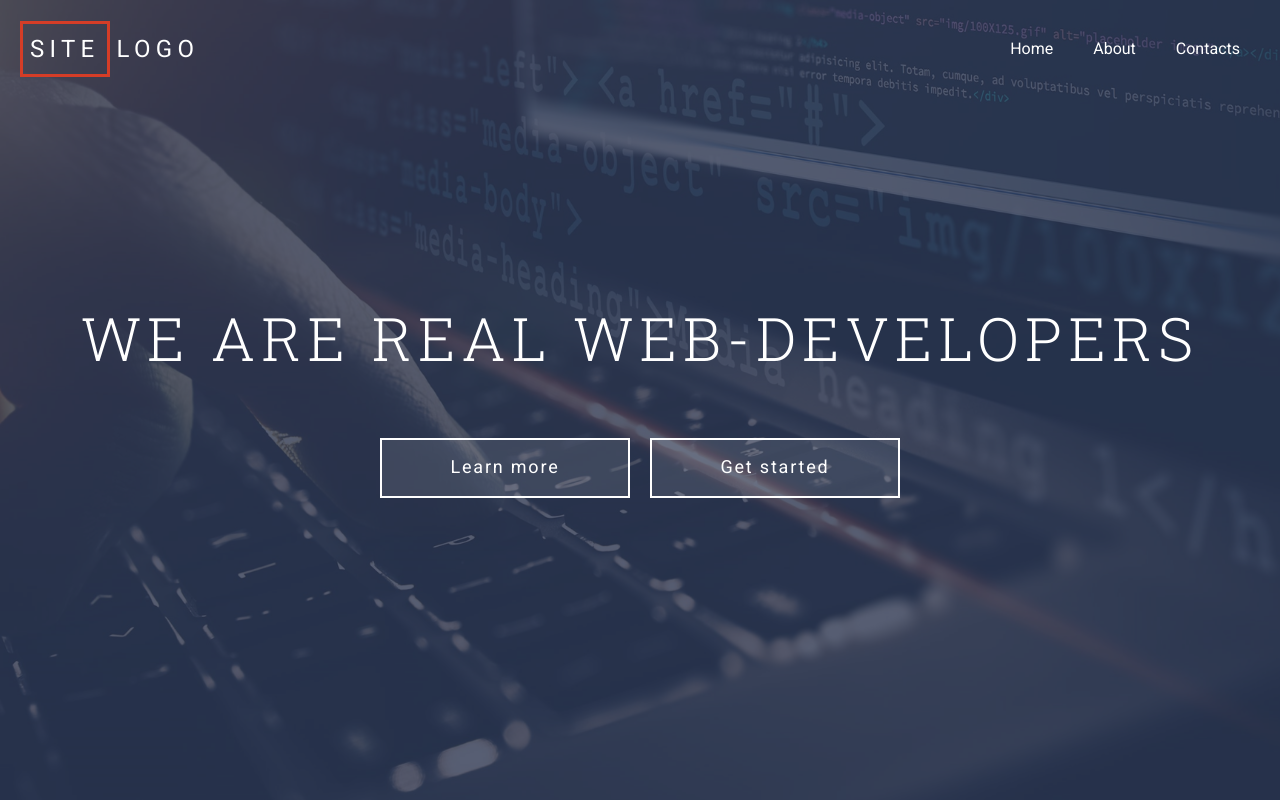
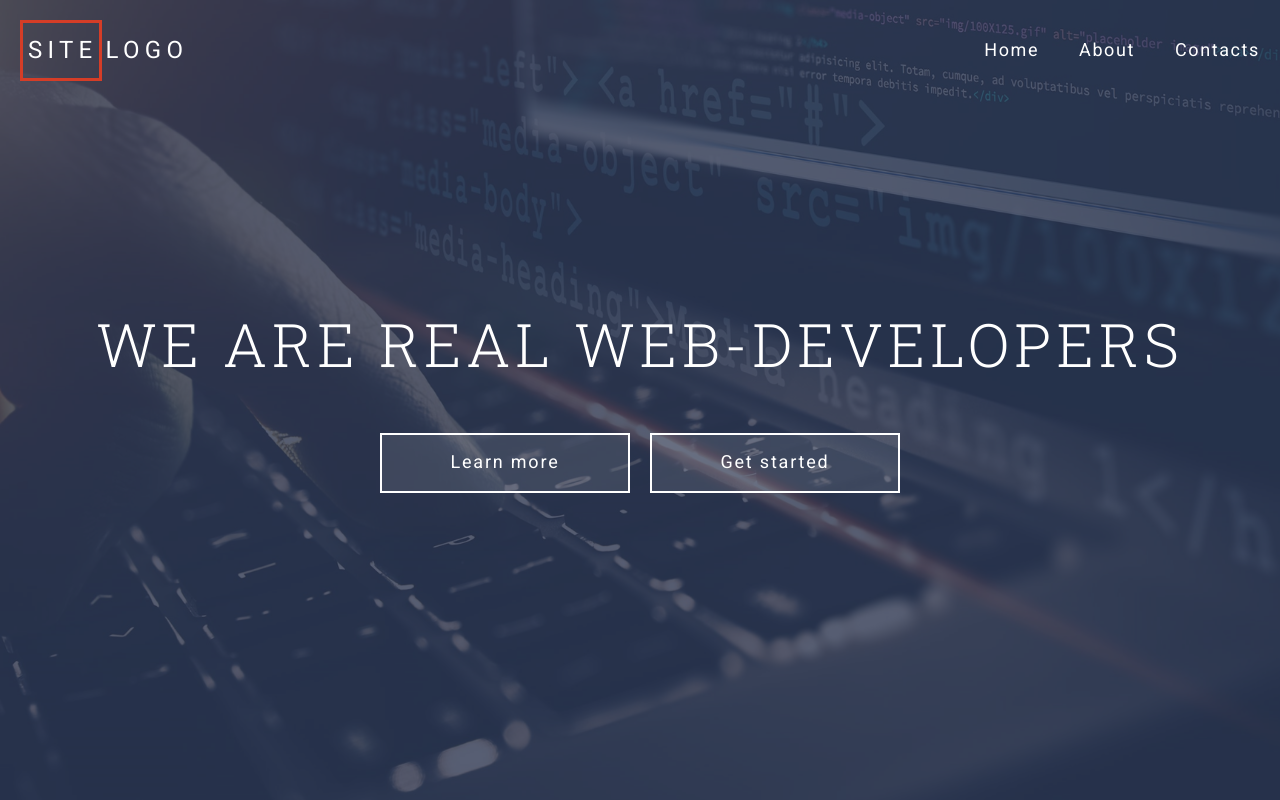
Before and after one commit to OlBul/gulp-training, a website: page index.html in a window 1280 px wide. Drawn offline with Linux system fonts and the light colour scheme.

Commit message:
Редактирование по Perfectpixel

```diff
--- a/assets/scss/common/_classes.scss
+++ b/assets/scss/common/_classes.scss
@@ -12,4 +12,10 @@
   background-color: rgba($color-light, 0.1);
   font-size: 1.125rem;
   letter-spacing: 0.1em;
+  transition: background-color 0.5s;
+
+  &:hover,
+  &:focus {
+    background-color: $color-accent;
+  }
 }
--- a/assets/scss/common/_typography.scss
+++ b/assets/scss/common/_typography.scss
@@ -12,13 +12,15 @@ html {
   color: $color-gray;
   font-family: $font-main;
   font-size: $font-size;
+  overflow-y: scroll;
 }
 
 h1 {
   font-size: 3.75rem;
-  letter-spacing: 0.1em;
+  letter-spacing: 0.08em;
   font-weight: 300;
   font-family: $font-header;
+  line-height: 1.2;
 }
 
 a {
--- a/assets/scss/components/header/_header-content.scss
+++ b/assets/scss/components/header/_header-content.scss
@@ -11,7 +11,7 @@
   }
 
   &__title {
-    margin: 0 0 66px 0;
+    margin: 0 0 53px 0;
     text-align: center;
   }
 
--- a/assets/scss/components/header/_header-logo.scss
+++ b/assets/scss/components/header/_header-logo.scss
@@ -4,12 +4,11 @@
 .header-logo {
   font-size: 1.5rem;
   letter-spacing: 0.22em;
-  line-height: 20px;
 
   &__accent {
     display: inline-block;
-    padding: 15px 7px;
-    margin-right: 7px;
+    padding: 14px 1px 13px 5px;
+    margin-right: 4px;
     border: 3px solid $color-highlight;
   }
 }
--- a/assets/scss/components/header/_header-navbar.scss
+++ b/assets/scss/components/header/_header-navbar.scss
@@ -2,6 +2,8 @@
 @use "../../mixins" as *;
 
 .header-navbar {
+  letter-spacing: 0.1em;
+
   &__btn {
     display: none;
   }
@@ -9,7 +11,7 @@
   &__list {
     display: flex;
     justify-content: flex-end;
-    @include unlist;
+    @include unlist (0 (-$gap) 0 0);
   }
 
   &__item {
@@ -20,6 +22,8 @@
     display: block;
     padding: $gap $gap-sm;
     transition: color 0.5s;
+    font-size: 1.125rem;
+
 
     &:hover,
     &:focus {
```
Also changed, not shown: assets/css/style.css.
